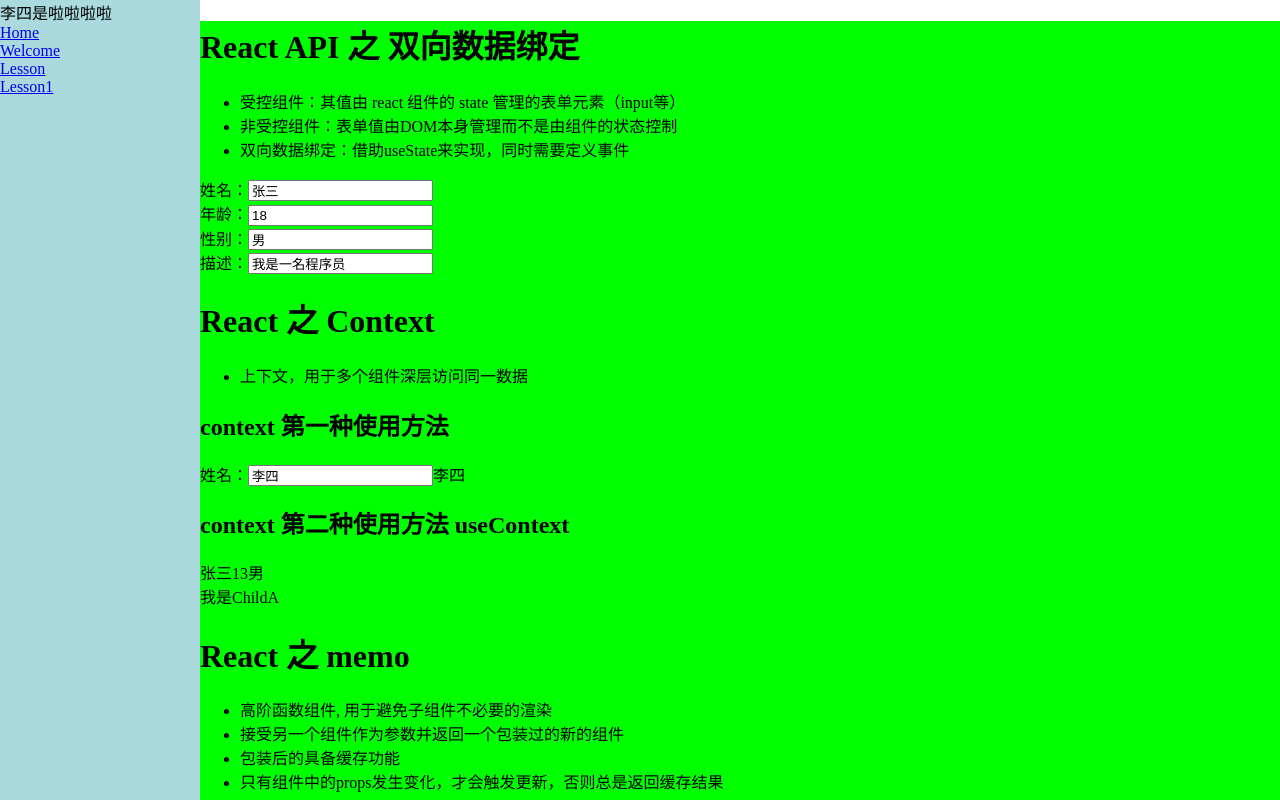
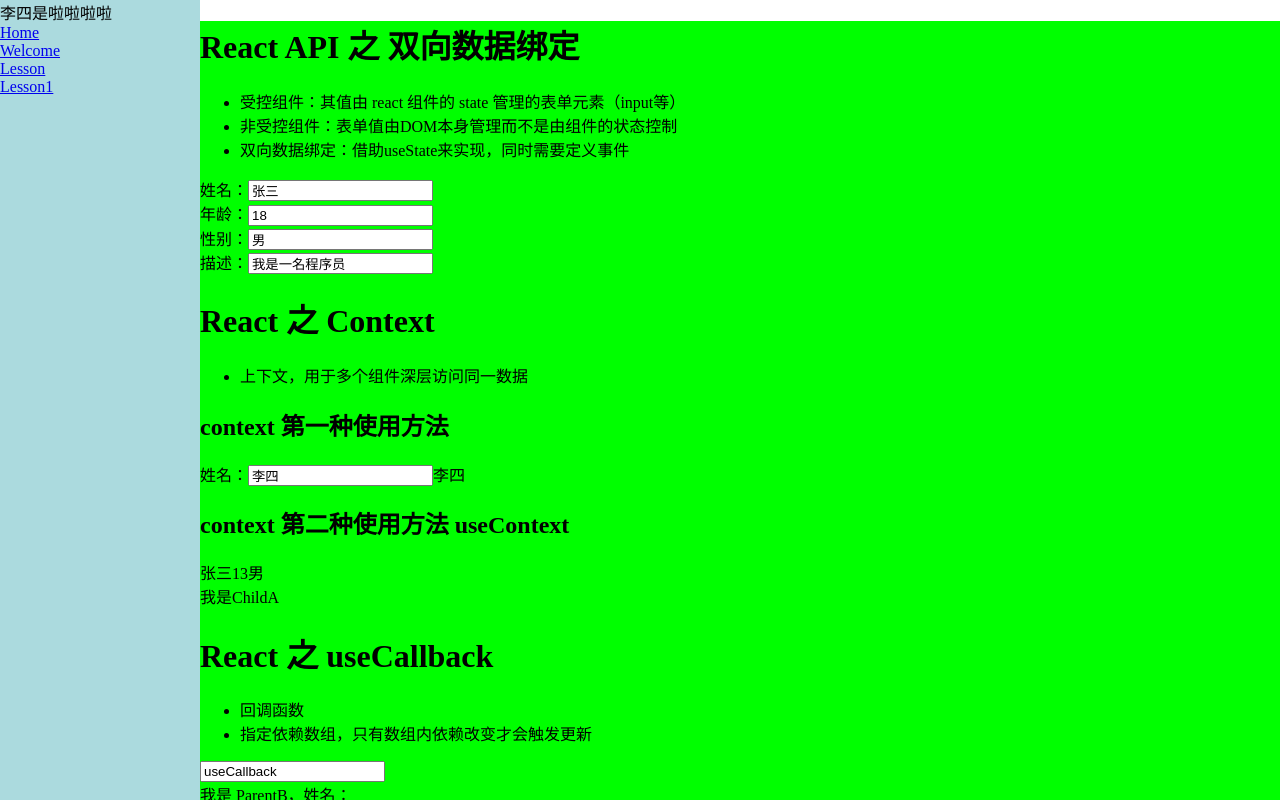
Before and after one commit to xiaofan10/react-cli, a React app: page /lesson1 in a window 1280 px wide. Built offline with nearby package versions, Linux system fonts and the light colour scheme; the HTML template or start-up script is replaced by a standard one.

Commit message:
fix:lesson

```diff
--- a/src/page/lesson-1/child.jsx
+++ b/src/page/lesson-1/child.jsx
@@ -5,10 +5,12 @@
   )
 }
 
-function ChildB () {
+function ChildB (props) {
   console.log('update ChildB')
   return (
-    <div>我是ChildB</div>
+    <div>
+      我是ChildB
+    </div>
   )
 }
 
--- a/src/page/lesson-1/index.jsx
+++ b/src/page/lesson-1/index.jsx
@@ -1,5 +1,5 @@
 // react 相关教程
-import React, { useState, useContext } from "react";
+import React, { useState, useContext, useMemo } from "react";
 import { ParentB } from "./parent";
 import {ChildA, ChildB} from './child'
 import InfoContext from './context'
@@ -129,9 +129,49 @@
 }
 
 function Lesson4() {
+  const [name, setName] = useState('useCallback')
+  const onNameChange = (e) => {
+   setName(e.target.value)
+  }
   return (
     <div>
       <h1>React 之 useCallback</h1>
+      <ul>
+        <li>回调函数</li>
+        <li>指定依赖数组，只有数组内依赖改变才会触发更新</li>
+      </ul>
+      <input value={name} onChange={onNameChange}></input>
+      <ParentB  onClick={onNameChange}></ParentB>
+    </div>
+  )
+}
+
+
+
+function Lesson5() {
+  const [count, setCount] = useState(1)
+  const sum = (a, b) => {
+    console.log('sum update')
+    return a + b
+  }
+  const result = useMemo(() => sum(1,2), [])
+
+  const onClick = () => {
+    setCount(preState => preState + 1)
+  }
+  return (
+    <div>
+      <h1>React 之 useMemo</h1>
+      <ul>
+        <li>缓存函数执行结果</li>
+        <li>指定依赖数组，只有数组内依赖改变才会触发更新</li>
+      </ul>
+      <div>
+        计数器：{count}
+
+        <button onClick={onClick}>点击增加</button>
+        总和：{result}
+      </div>
     </div>
   )
 }
@@ -141,7 +181,10 @@
     <div>
       <Lesson1></Lesson1>
       <Lesson2></Lesson2>
-      <Lesson3></Lesson3>
+      {/* <Lesson3></Lesson3> */}
+      <Lesson4></Lesson4>
+      <Lesson5></Lesson5>
+
     </div>
   );
 }
--- a/src/page/lesson-1/parent.jsx
+++ b/src/page/lesson-1/parent.jsx
@@ -1,5 +1,5 @@
 
-import React from 'react'
+import React, { useCallback, useState } from 'react'
 import {MemoChildB, ChildB} from './child'
 
 function ParentA () {
@@ -10,13 +10,21 @@
 
 function ParentB (props) {
   console.log('update ParentB')
+  const [age, setAge] = useState(13)
+  const onClick = useCallback((val) => {
+    setAge(val.target.value)
+  }, [])
+
   return (
     <div>
       我是 ParentB，姓名：{props.name}
-      <ChildB></ChildB>
+      <br />
+      年龄：<input value={age} onChange={onClick} />
+      <ChildB onSet={onClick}></ChildB>
     </div>
   )
 }
+
 
 
 
```
